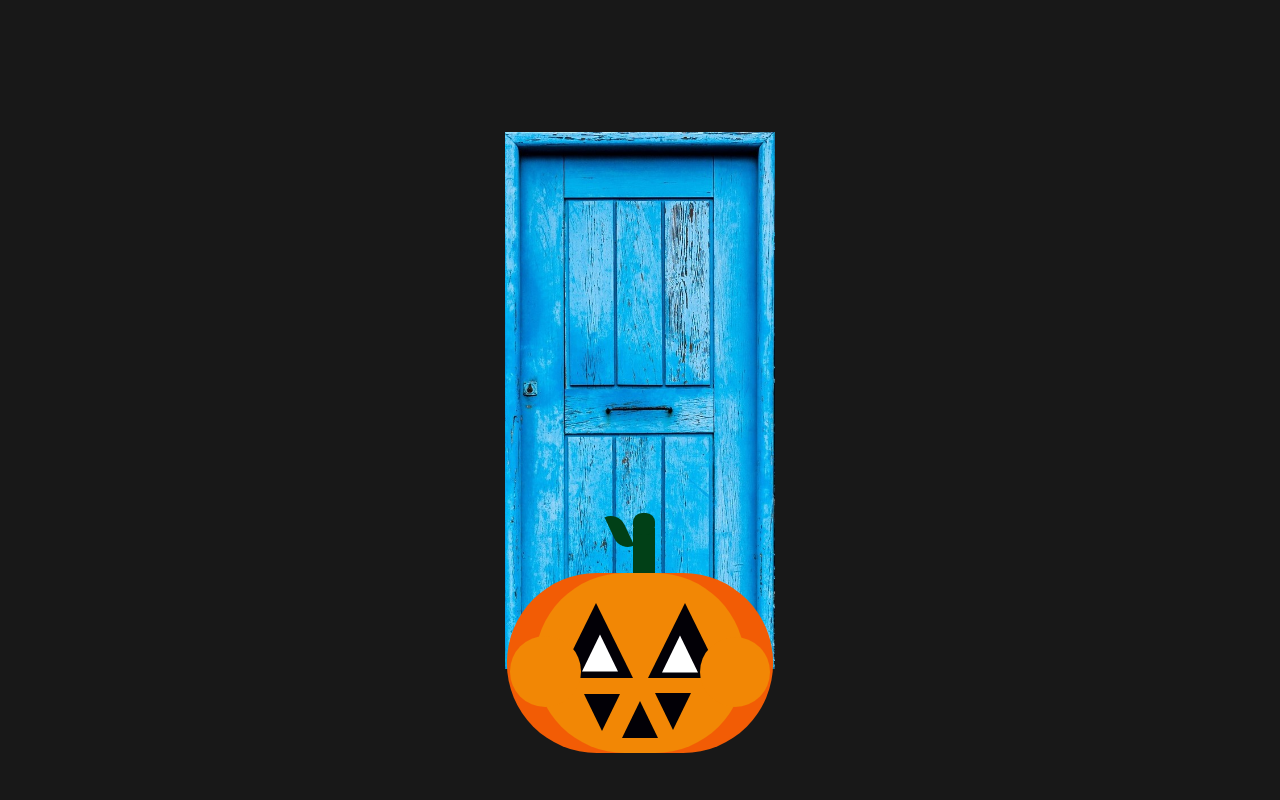
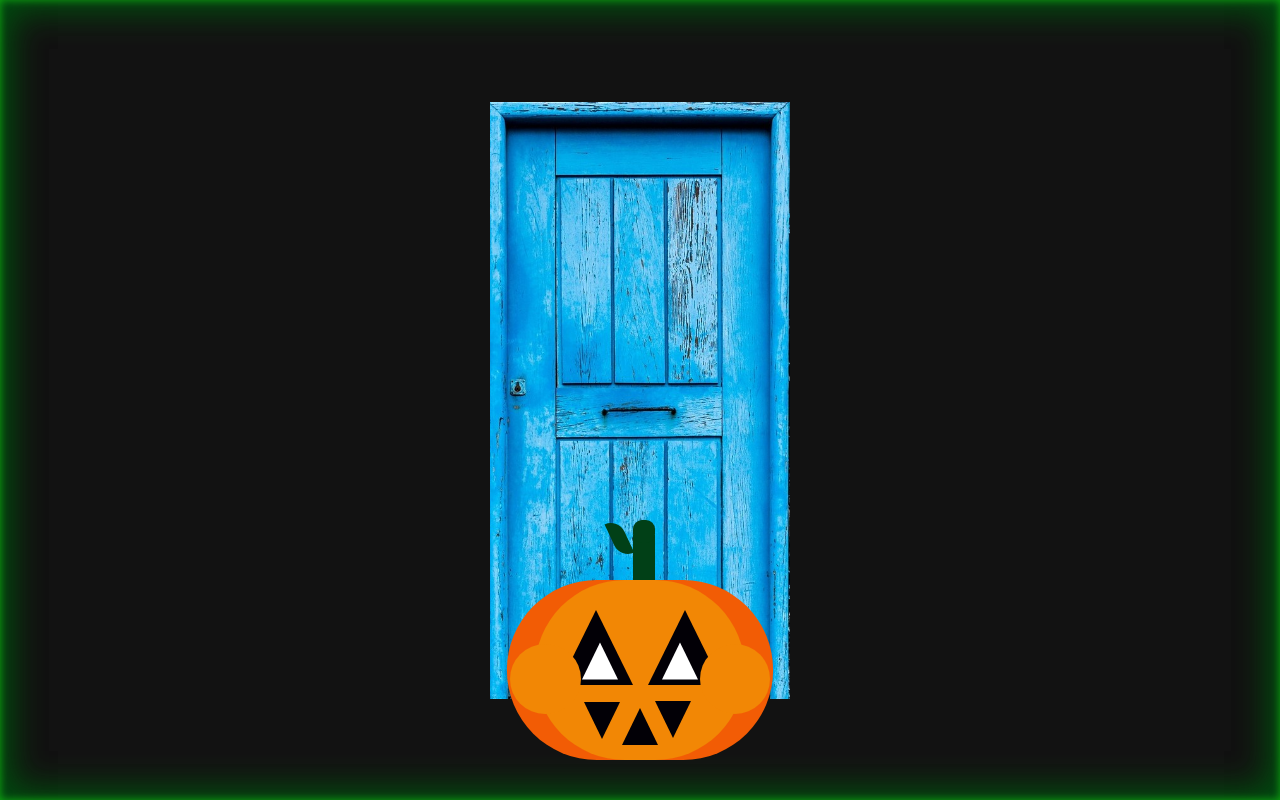
Before and after one commit to chrobles9/HalloweenCodepenWK1, a plain HTML site: page index.html in a window 1280 px wide. Drawn offline with Linux system fonts and the light colour scheme.

Commit message:
Body styles updated with box shadow.

```diff
--- a/styles.css
+++ b/styles.css
@@ -1,5 +1,5 @@
 :root {
-  --canvas-Background: #181818;
+  --canvas-Background: #121212;
   --black: #020006;
   --yellow: #ffd239;
   --orange: #f28705;
@@ -21,6 +21,10 @@ body {
   height: 100vh;
   margin: 0 auto;
   place-items: center center;
+/* Body Border glow  */
+  box-shadow: inset 0 0 8px #10ab10,
+  inset 0 0 40px var(--green),
+  inset 0 0 40px #006900;
 }
 /********** Door *********/
 .door {
@@ -28,7 +32,7 @@ body {
   position: relative;
   display: flex;
   align-items: flex-end;
-  padding: 2em 2em 0 2em;
+  padding: 3em 3em 0 3em;
   width: max-content;
   height: 45em;
   z-index: 0;
```
Also changed, not shown: index.html (+1 -2 lines).
